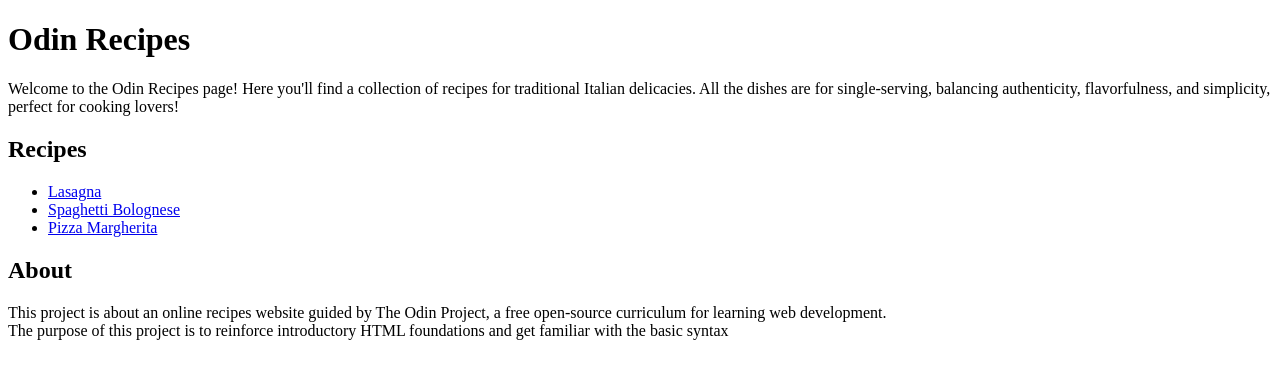
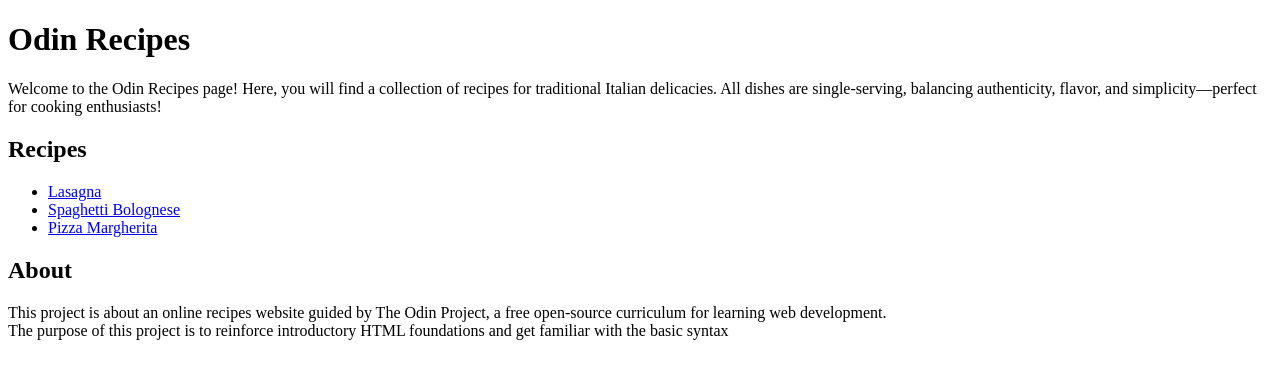
Before and after one commit to QinQipeng/odin-recipes, a plain HTML site: page index.html in a window 1280 px wide. Drawn offline with Linux system fonts and the light colour scheme.

Commit message:
Fixed Index introduction message. Make it more engaging and user-friendly.

```diff
--- a/index.html
+++ b/index.html
@@ -6,7 +6,7 @@
     </head>
     <body>
         <h1>Odin Recipes</h1>
-        <p>Welcome to the Odin Recipes page! Here you'll find a collection of recipes for traditional Italian delicacies. All the dishes are for single-serving, balancing authenticity, flavorfulness, and simplicity, perfect for cooking lovers!</p>
+        <p>Welcome to the Odin Recipes page! Here, you will find a collection of recipes for traditional Italian delicacies. All dishes are single-serving, balancing authenticity, flavor, and simplicity—perfect for cooking enthusiasts!</p>
 
         <h2>Recipes</h2>
         <ul>
```
Also changed, not shown: recipes/lasagna.html (line endings or trailing spaces), recipes/pizza.html (line endings or trailing spaces), recipes/spaghetti.html (line endings or trailing spaces).
